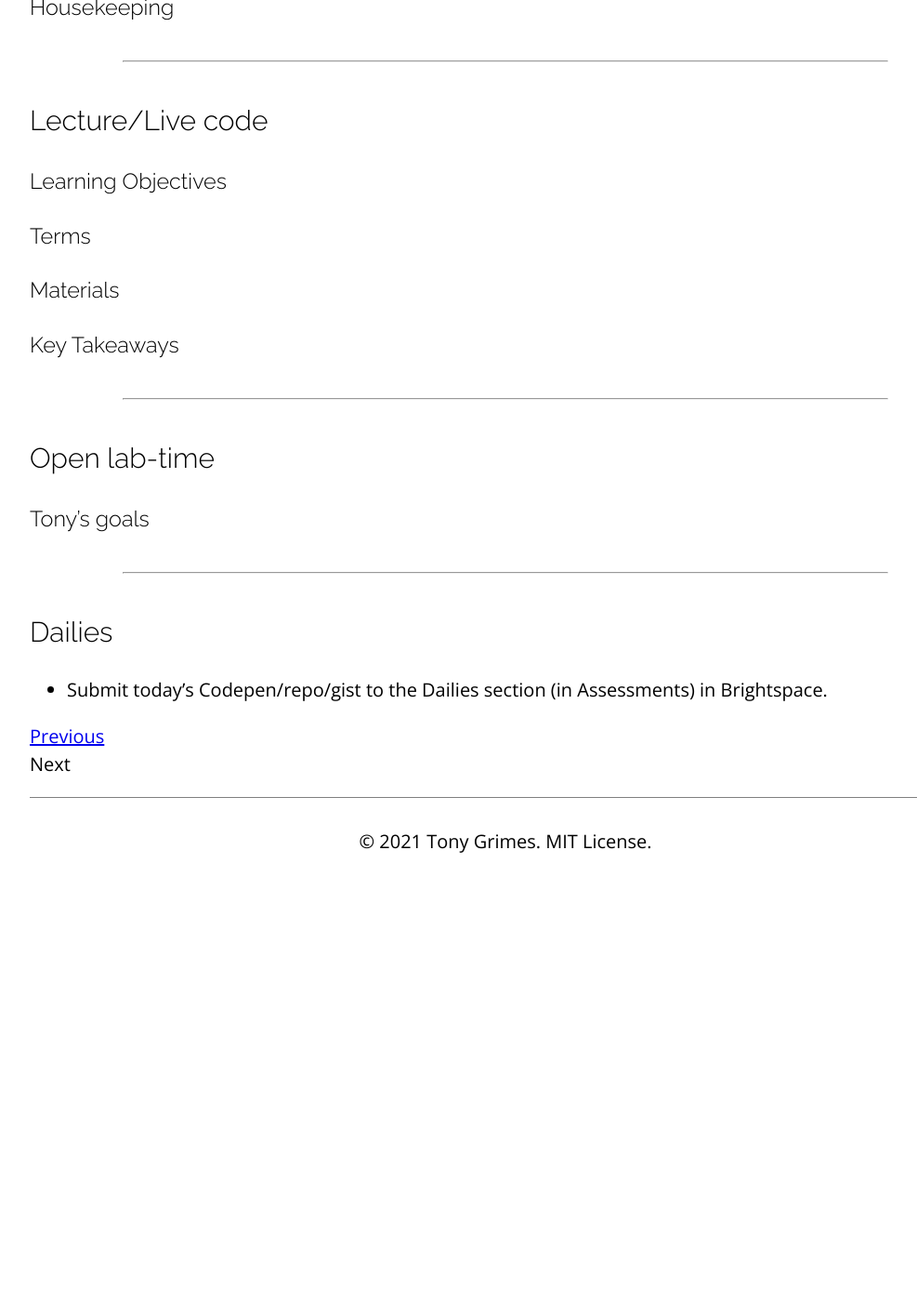
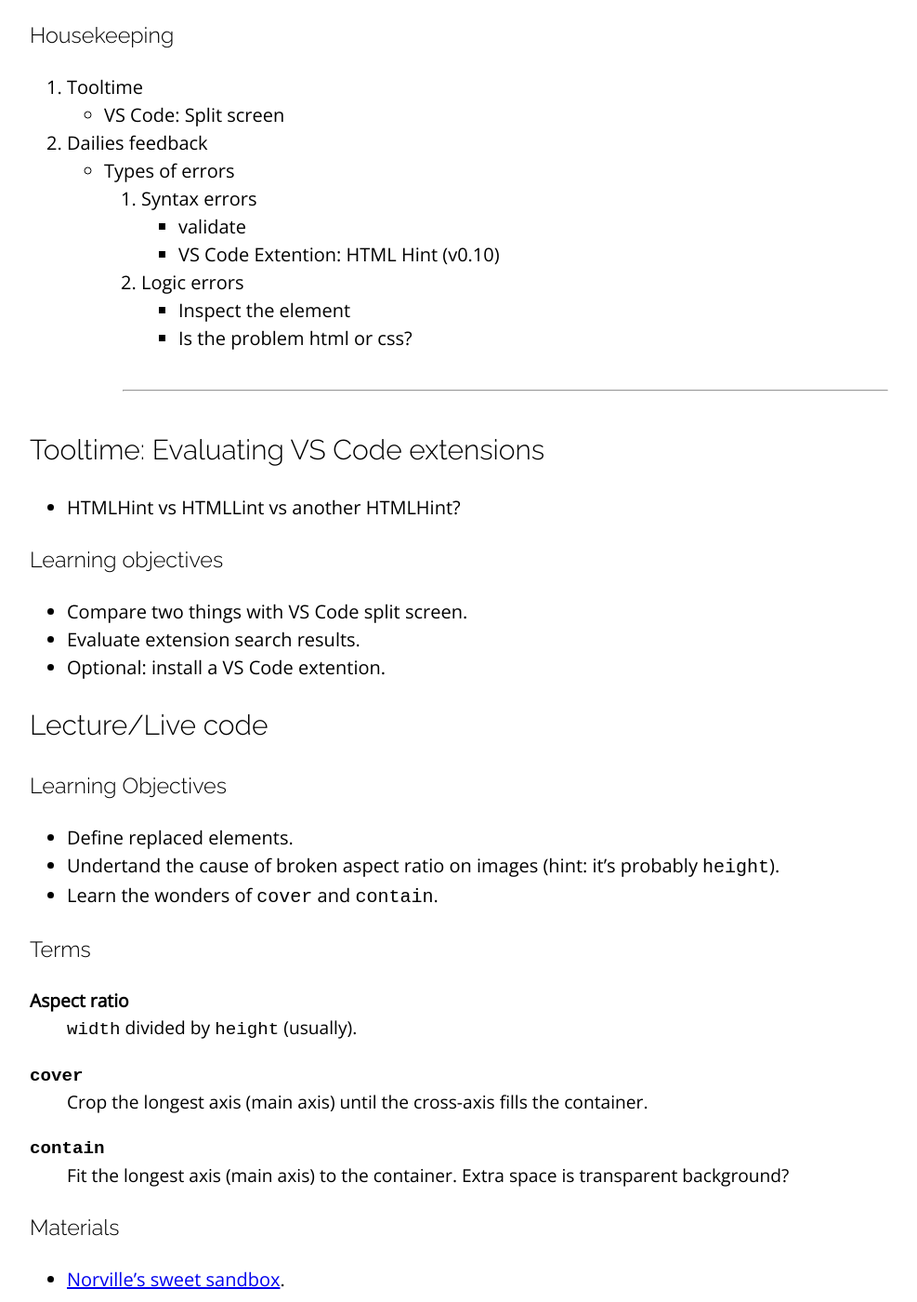
Before and after one commit to sait-wbdv/winter-2021, a Jekyll site: the page built from _posts/2021-01-29-card-patterns.md, in a window 1280 px wide and 1400 px high, scrolled down 1027 px. Shown: the whole window at 93% size, without its empty margins (96-1083 px from the left). Built offline with Jekyll 4.4.1, drawn with Linux system fonts in a browser that asks for light colours; nearby versions of some CDN libraries; before the commit the page ends 1979 px from its top, so only the background shows below that; some of the changed text lies outside the part shown.

Commit message:
added W3F

````diff
--- a/_posts/2021-01-29-card-patterns.md
+++ b/_posts/2021-01-29-card-patterns.md
@@ -9,6 +9,7 @@ categories: cpnt260
     - [Images in HTML](https://developer.mozilla.org/en-US/docs/Learn/HTML/Multimedia_and_embedding/Images_in_HTML)
 2. `figure` element
     - Read: [The figure with optional caption element](https://developer.mozilla.org/en-US/docs/Web/HTML/Element/figure)
+    - Read: [Replaced elements](https://developer.mozilla.org/en-US/docs/Web/CSS/Replaced_element)
 3. Cards
     - Read: [Card](https://developer.mozilla.org/en-US/docs/Web/CSS/Layout_cookbook/Card)
 4. Preserving image aspect ratio
@@ -19,19 +20,107 @@ categories: cpnt260
 
 ## Morning reflection
 ### Housekeeping
+1. Tooltime
+    - VS Code: Split screen
+2. Dailies feedback
+    - Types of errors
+        1. Syntax errors
+            - validate
+            - VS Code Extention: HTML Hint (v0.10)
+        2. Logic errors
+            - Inspect the element
+            - Is the problem html or css?
 
 ---
 
+## Tooltime: Evaluating VS Code extensions
+ - HTMLHint vs HTMLLint vs another HTMLHint?
+
+### Learning objectives
+- Compare two things with VS Code split screen.
+- Evaluate extension search results.
+- Optional: install a VS Code extention.
+
 ## Lecture/Live code
 ### Learning Objectives
+- Define replaced elements.
+- Undertand the cause of broken aspect ratio on images (hint: it's probably `height`).
+- Learn the wonders of `cover` and `contain`.
+
 ### Terms
+Aspect ratio
+: `width` divided by `height` (usually).
+
+`cover`
+: Crop the longest axis (main axis) until the cross-axis fills the container.
+
+`contain`
+: Fit the longest axis (main axis) to the container. Extra space is transparent background?
+
 ### Materials
+- [Norville's sweet sandbox](https://nozky.github.io/playground/).
+
 ### Key Takeaways
+- Defining both a `width` and `height` is often bad for `img` and `background-image` aspect ratio.
+- Popular fixes:
+    - remove the `height` (or `width` );
+    - Set `height` to `auto`;
+    - HTML images
+
+        ```css
+        img {
+          object-fit: cover;
+          /* object-fit: `contain`; */
+        }
+        ```
+
+    - CSS images
+
+        ```css
+        div {
+          /* Some other bg properties might needed to get this to work. */
+          background-size: cover;
+        }
+        ```
+
+---
+
+## Friday reflection
+### Learning Objectives
+- Walkthrough: [Tony's GH home page](https://acidtone.github.io/)
+- Practice process (see below).
+- Plan out some cards.
+
+### Coding process
+1. Understand the problem
+    - Goal?
+2. Plan it out
+    - split the problem (aka. divide and conquer)
+    - inside-out or outside-in?
+3. Brute force a solution
+    - dirty code is great
+    - stay focused on the problem
+    - take breaks
+    - problem solved? `git commit`
+4. Walk-through
+    - `git status`
+    - what was the goal again?
+    - todo: add todos
+5. Optimize
+    - start with simple bits
+6. Clean-up and prep
+    - `git commit`
+    - optional: `git push`
+    - Revisit Step 1, proceed to Step 2.
 
 ---
 
 ## Open lab-time
-### Tony's goals
+1. Understand the problem
+2. What mode are you in?
+    - Brute Force
+    - Walk-through
+    - Optimization
 
 ---
 
````
